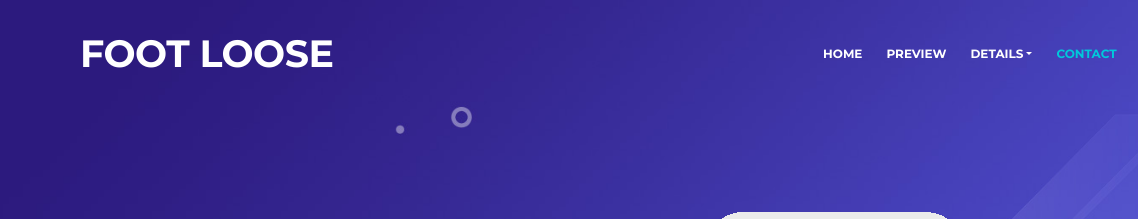
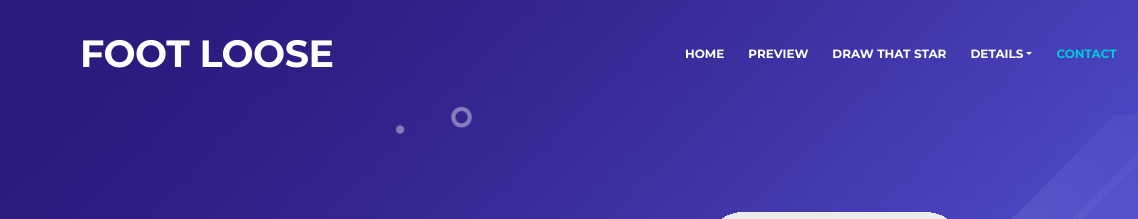
Before and after one commit to inkydinkstudios/inkydinkstudios.github.io, a plain HTML site: page index.html in a window 1280 px wide. Shown: the top 219 px of the page, 0-1138 px from the left. Drawn offline with nearby package versions, Linux system fonts and the light colour scheme.

Commit message:
Update index.html

```diff
--- a/index.html
+++ b/index.html
@@ -69,6 +69,10 @@
                 </li>
                 <li class="nav-item">
                     <a class="nav-link page-scroll" href="#preview">PREVIEW</a>
+                </li>
+
+		 <li class="nav-item">
+                    <a class="nav-link page-scroll" href="https://inkydinkstudios.github.io/Drawthatstar/">DRAW THAT STAR <span class="sr-only">(current)</span></a>
                 </li>
 
                 <!-- Dropdown Menu -->
```
